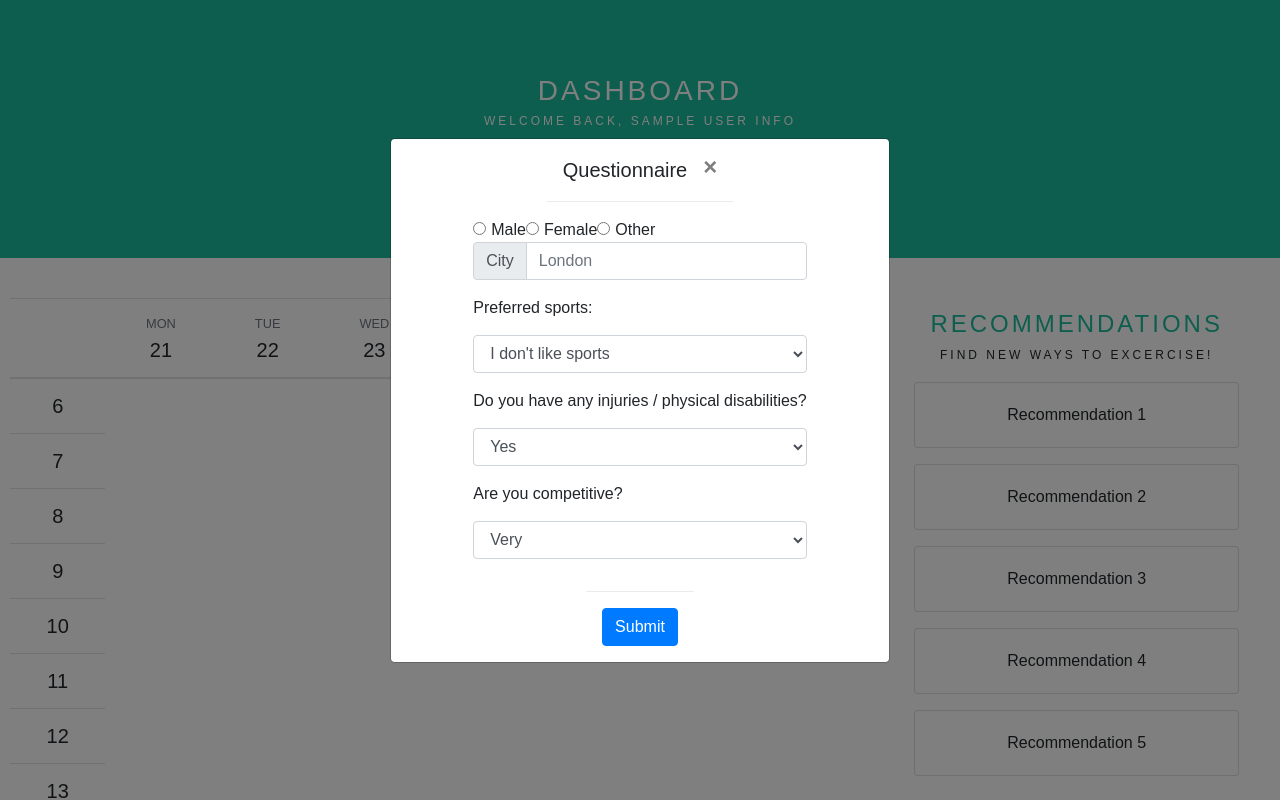
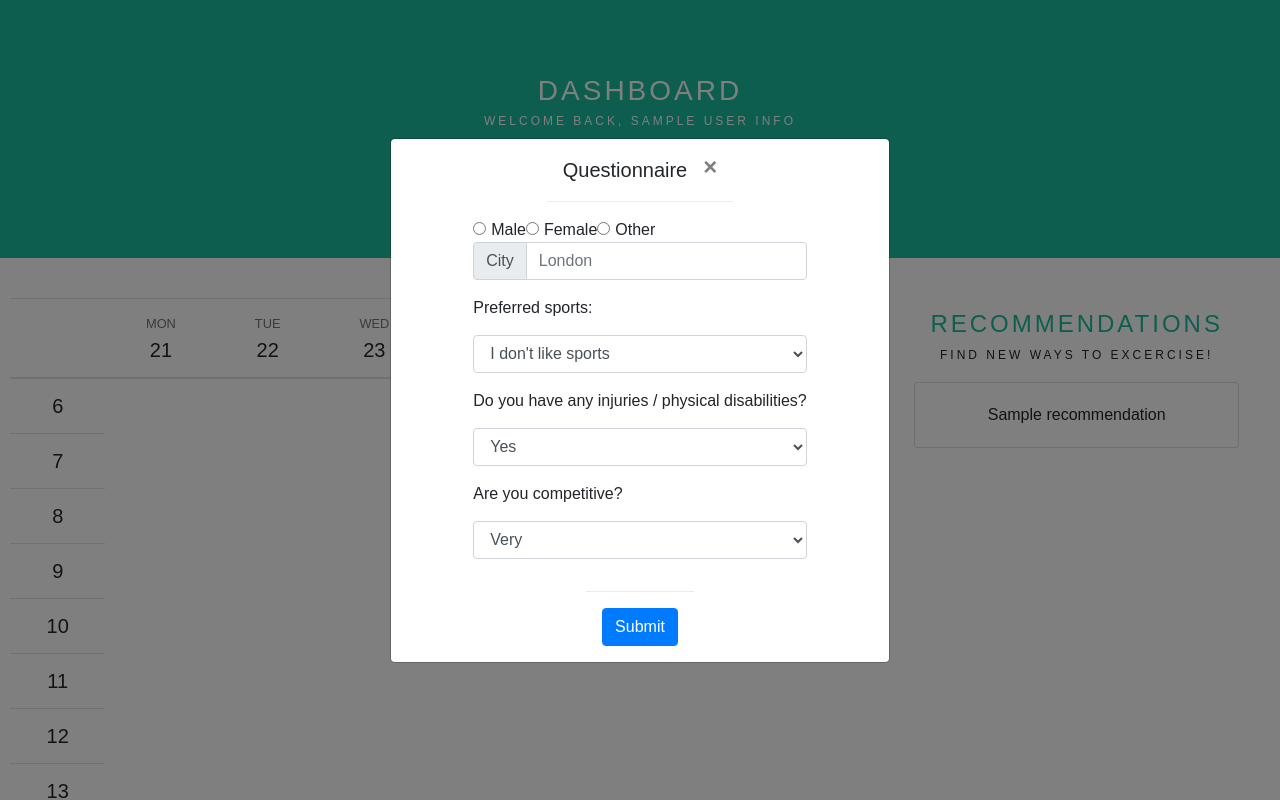
Before and after one commit to Glasgow19/team-13, a Flask app: template app/templates/dashboard.html in a window 1280 px wide. Run offline with Flask 2, Linux system fonts and the light colour scheme; the template is opened without the code that fills it: most values are stand-ins (such as "Sample title", 1, 10 or a date in 2020); some libraries are stand-ins or nearby versions.

Commit message:
base recommendation algorithm

```diff
--- a/app/app.py
+++ b/app/app.py
@@ -1,7 +1,7 @@
 import os
 import flask
 import google_auth
-import cal, gmail, twitter, calUtils
+import sys
 from flask import render_template, redirect
 
 app = flask.Flask(__name__)
@@ -9,6 +9,8 @@ app.secret_key = os.environ.get("FN_FLASK_SECRET_KEY", default=False)
 
 app.register_blueprint(google_auth.app)
 
+sys.path.insert(1, '../database/')
+import cal, gmail, twitter, calUtils, recommendation
 
 @app.route('/dashboard', methods=['GET'])
 def dashboard():
@@ -22,7 +24,9 @@ def dashboard():
 
     gmailInfo = gmail.getLastSent(access,userId)
 
-    return render_template('dashboard.html', slots=s, events=e, twitterInfo=twitterInfo[::-1], gmailInfo=gmailInfo[::-1],user_info = userInfo)
+    recommendations = recommendation.recommend()
+
+    return render_template('dashboard.html', slots=s, events=e, twitterInfo=twitterInfo[::-1], gmailInfo=gmailInfo[::-1], user_info=userInfo, recommendations=recommendations)
 
 
 @app.route('/')
--- a/app/templates/dashboard.html
+++ b/app/templates/dashboard.html
@@ -104,35 +104,13 @@
                     <br>
                     <span class="subtitle">Find new ways to excercise!</span>
 
-                    <div class="card mt-3">
-                        <div class="card-body">
-                            Recommendation 1
+                    {% for r in recommendations %}
+                        <div class="card mt-3">
+                            <div class="card-body">
+                                {{r}}
+                            </div>
                         </div>
-                    </div>
-
-                    <div class="card mt-3">
-                        <div class="card-body">
-                            Recommendation 2
-                        </div>
-                    </div>
-
-                    <div class="card mt-3">
-                        <div class="card-body">
-                            Recommendation 3
-                        </div>
-                    </div>
-
-                    <div class="card mt-3">
-                        <div class="card-body">
-                            Recommendation 4
-                        </div>
-                    </div>
-
-                    <div class="card mt-3">
-                        <div class="card-body">
-                            Recommendation 5
-                        </div>
-                    </div>
+                    {% endfor %}
                 </div>
             </div>
 
--- /dev/null
+++ b/database/output.txt
@@ -0,0 +1 @@
+What about play a full football game?,What about swimming for 1 km?
```
Also changed, not shown: database/database.py (deleted, +0 -23 lines), database/recommendation.py (renamed from app/recommendation.py, +8 -9 lines), 3 other files.
